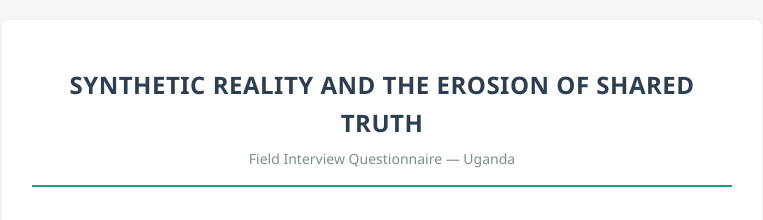
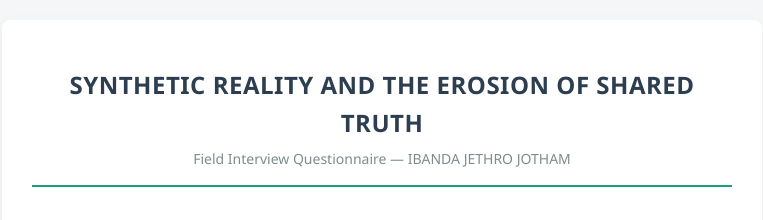
Before and after one commit to lunatechprojects/essayquestionare, a plain HTML site: page index.html in a window 1280 px wide. Shown: the top 220 px of the page, without its empty margins (258-1021 px from the left). Drawn offline with Linux system fonts and the light colour scheme.

Commit message:
Update index.html

```diff
--- a/index.html
+++ b/index.html
@@ -190,7 +190,7 @@
 
 <div class="survey-container">
     <h1>Synthetic Reality and the Erosion of Shared Truth</h1>
-    <div class="subtitle">Field Interview Questionnaire — Uganda</div>
+    <div class="subtitle">Field Interview Questionnaire — IBANDA JETHRO JOTHAM</div>
 
     <form id="truthSurvey" onsubmit="handleSubmit(event)" action="mailto:jethro256qwerty@gmail.com" method="POST" enctype="txt/plain">
 
```
